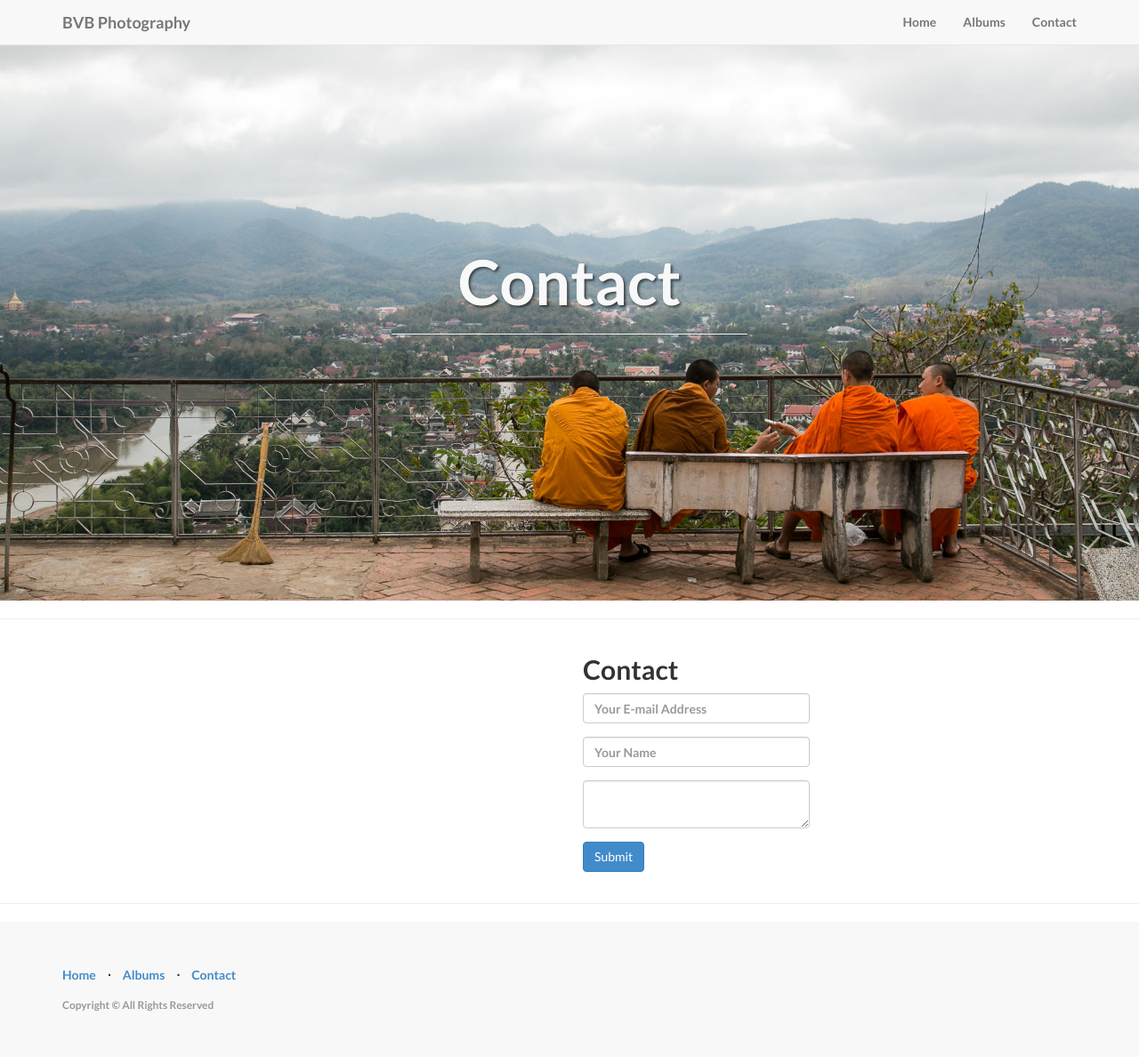
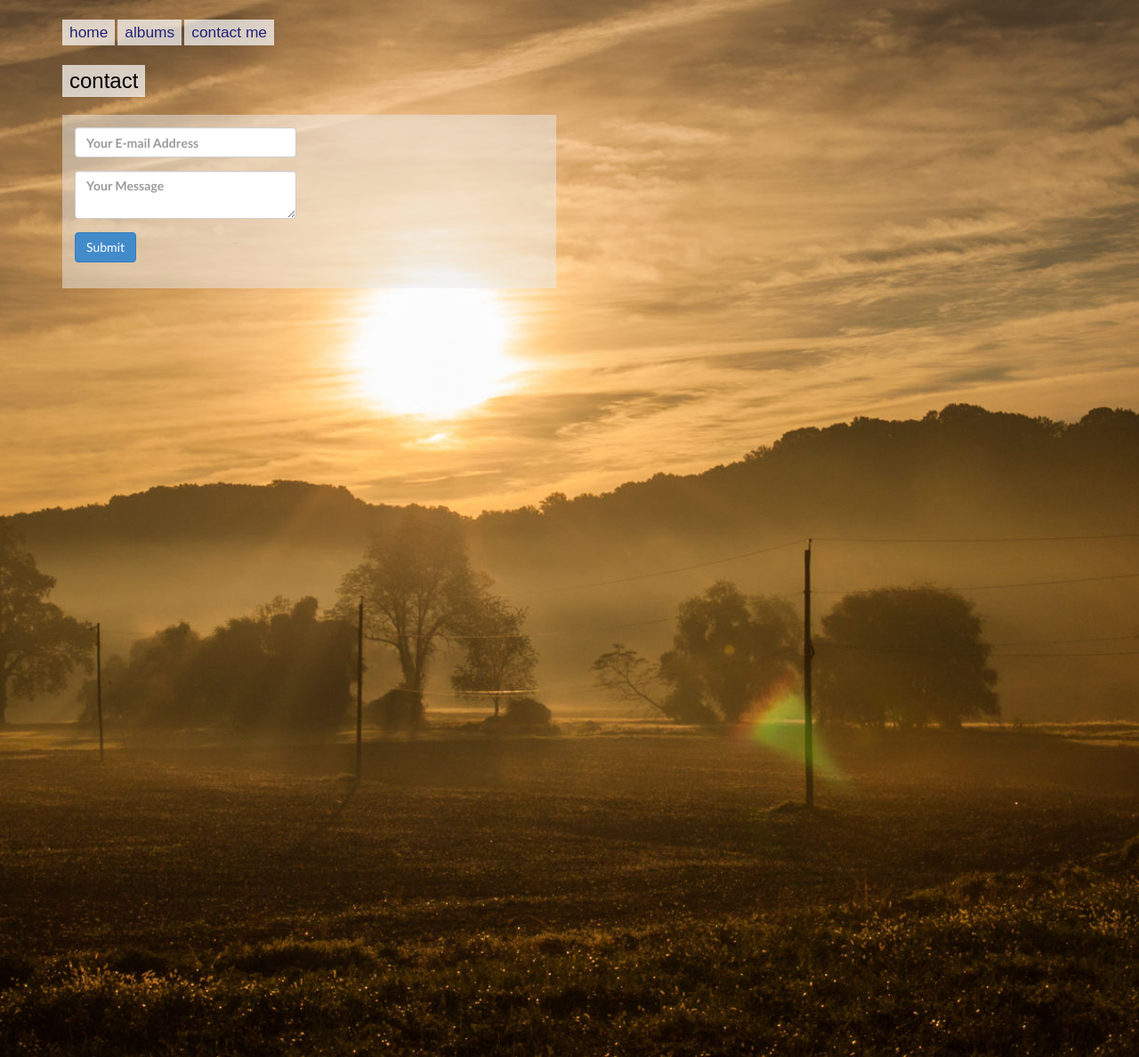
Before and after one commit to billvb/billvb.github.io, a Jekyll site: the page built from photo/contact.html, in a window 1280 px wide and 1188 px high. Shown: the whole window at 89% size. Built offline with Jekyll 4.4.1, drawn with Linux system fonts in a browser that asks for light colours; nearby versions of some CDN libraries.

Commit message:
Completely redid all the photo stuff and added the min layout

```diff
--- a/_includes/head.html
+++ b/_includes/head.html
@@ -1,5 +1,4 @@
 <head>
-
     <meta charset="utf-8">
     <meta http-equiv="X-UA-Compatible" content="IE=edge">
     <meta name="viewport" content="width=device-width, initial-scale=1">
@@ -10,7 +9,7 @@
 
     <!-- Bootstrap Core CSS -->
     <link href="/stylesheets/bootstrap.min.css" rel="stylesheet">
-    <link rel="stylesheet" href="/stylesheets/magnific-popup.css">
+    <link href="/stylesheets/magnific-popup.css" rel="stylesheet">
 
     <!-- Custom CSS -->
     <link href="/stylesheets/landing-page.css" rel="stylesheet">
@@ -19,13 +18,4 @@
     <!-- Custom Fonts -->
     <link href="/font-awesome-4.1.0/css/font-awesome.min.css" rel="stylesheet" type="text/css">
     <link href="http://fonts.googleapis.com/css?family=Lato:300,400,700,300italic,400italic,700italic" rel="stylesheet" type="text/css">
-
-
-    <!-- HTML5 Shim and Respond.js IE8 support of HTML5 elements and media queries -->
-    <!-- WARNING: Respond.js doesn't work if you view the page via file:// -->
-    <!--[if lt IE 9]>
-        <script src="https://oss.maxcdn.com/libs/html5shiv/3.7.0/html5shiv.js"></script>
-        <script src="https://oss.maxcdn.com/libs/respond.js/1.4.2/respond.min.js"></script>
-    <![endif]-->
-
 </head>
--- /dev/null
+++ b/_layouts/min.html
@@ -0,0 +1,41 @@
+<!DOCTYPE html>
+<html>
+	{% include head.html %}
+
+	<body>
+		{% include js.html %}
+
+        <br />
+        <script>
+
+            $(document).ready(function() {
+                $('.intro-header').css({
+                    background: 'url({{ page.thumbnail }}) no-repeat center center',
+                    'background-size': 'cover'
+                });
+            });
+        </script>
+
+        {{ content }}
+
+        <script>
+        $.post("http://dev.billvb.com:90/log",
+               {site: "photo",
+                page: $(location).attr('href'),
+                referrer: document.referrer});
+
+        $(document).ready(function() {
+           $('.album-intro img').css('opacity', 0.4);
+
+           $('.album-intro').hover(
+               function() {
+                   $(this).find('img').stop().fadeTo('slow', 1);
+               },
+               function() {
+                   $(this).find('img').stop().fadeTo('slow', 0.4);
+               }
+           );
+        });
+        </script>
+	</body>
+</html>
--- a/photo/contact.html
+++ b/photo/contact.html
@@ -1,27 +1,43 @@
 ---
 title: Contact
 subTitle:
-layout: photo-default
+layout: min
 ---
 
-<script>
-$(document).ready(function() {
-        $('.intro-header').css({
-            background: 'url(/images/portfolio/lao-monks-xl.jpg) no-repeat center center',
-            'background-size': 'cover'
-        });
-    console.log($('.intro-header'));
-});
-</script>
+<style>
+body {
+        background: url(/images/portfolio/greenspring-valley-xl.jpg) no-repeat center center;
+        background-size: cover;
+}
 
+#message-form {
+    padding: 1em;
+    background-color: rgba(233,233,233, 0.5);
+}
 
-<hr />
+input, textarea {
+    background-color: #000;
+    color: black;
+    border-width: 1px solid #000 !important;
+}
+
+</style>
+
 <div class="container">
+<div class="row">
+        <div class="col-xs-12 normal-menu">
+            <ul>
+                    <li><a href="/photo/">home</a></li>
+                    <li><a href="/photo/albums.html">albums</a></li>
+                    <li><a href="/photo/contact.html">contact me</a></li>
+            </ul>
+            <br />
+            <h2>contact</h2>
+            <br /><br />
+        </div>
+</div>
+<div class="row">
     <div class="col-sm-6">
-    </div>
-
-    <div class="col-sm-6">
-        <h2>Contact</h2>
         <form class="form-horizontal" id="message-form">
             <fieldset>
 
@@ -32,18 +48,10 @@ $(document).ready(function() {
                     </div>
                 </div>
 
-                <!-- Text input-->
-                <div class="form-group">
-                    <div class="col-md-6">
-                        <input id="user-name" name="user-name" type="text" placeholder="Your Name" class="form-control input-md" required="">
-
-                    </div>
-                </div>
-
                 <!-- Textarea -->
                 <div class="form-group">
                     <div class="col-md-6">
-                        <textarea class="form-control" id="user-message" name="user-message" required=""></textarea>
+                        <textarea class="form-control" id="user-message" name="user-message" required="" placeholder="Your Message"></textarea>
                     </div>
                 </div>
 
@@ -57,6 +65,7 @@ $(document).ready(function() {
             </fieldset>
         </form>
     </div>
+</div>
 </div>
 
 <script>
@@ -76,14 +85,12 @@ $(document).ready(function() {
                 })
             .done(function (succ) {
                 clear_to_submit = false;
-                $('#message-form').html('<p class="alert alert-info">Got it, thanks!</p>');
+                $('#message-form').html('<p>Got it, thanks!</p>').fadeIn(1000);
             })
             .fail(function (err) {
                 console.log('Cannot submit...');
                 console.log(err);
-                $('#message-form').html('<p class="alert alert-danger">Sorry, this is not working. Just email me dog@catstein.com</p>');
+                $('#message-form').html('<p>Sorry, this is not working. Just email me dog@catstein.com</p>').fadeIn(1000);
             });
     });
 </script>
-
-<hr />
--- a/stylesheets/billvb-photo.css
+++ b/stylesheets/billvb-photo.css
@@ -44,3 +44,53 @@
 .thumbnail img {
     max-width: 100%;
 }
+
+
+
+
+.home-menu h1, .home-menu h2, .normal-menu h1, .normal-menu h2, p {
+        background: rgba(255, 255, 255, 0.7);
+        color: black;
+        padding: 4px 8px;
+        color: black;
+        margin: 0;
+        font: 18pt Sans-Serif;
+}
+
+.home-menu h1 {
+        font: 24pt Sans-Serif;
+        position: fixed;
+        bottom: 10%;
+}
+
+.normal-menu h2 {
+    display: inline-block;
+}
+
+.home-menu ul {
+        margin: 0;
+        padding: 0;
+        list-style-type: none;
+}
+
+.home-menu ul a, .normal-menu ul a {
+        display: inline-block;
+        background: rgba(255, 255, 255, 0.7);
+        margin-top: 2px;
+        margin-bottom: 2px;
+        padding: 4px 8px;
+        color: #227;
+        font: 13pt Sans-Serif;
+}
+
+.normal-menu ul {
+        display: table;
+        margin: 0;
+        padding: 0;
+        list-style-type: none;
+}
+
+.normal-menu ul li {
+        display: table-cell;
+        padding-right: 3px;
+}
```
Also changed, not shown: _posts/2013-05-23-vxworks-non-blocking-sockets.md (deleted, +0 -80 lines), photo/albums.html (+19 -21 lines), photo/index.html (+18 -28 lines).
